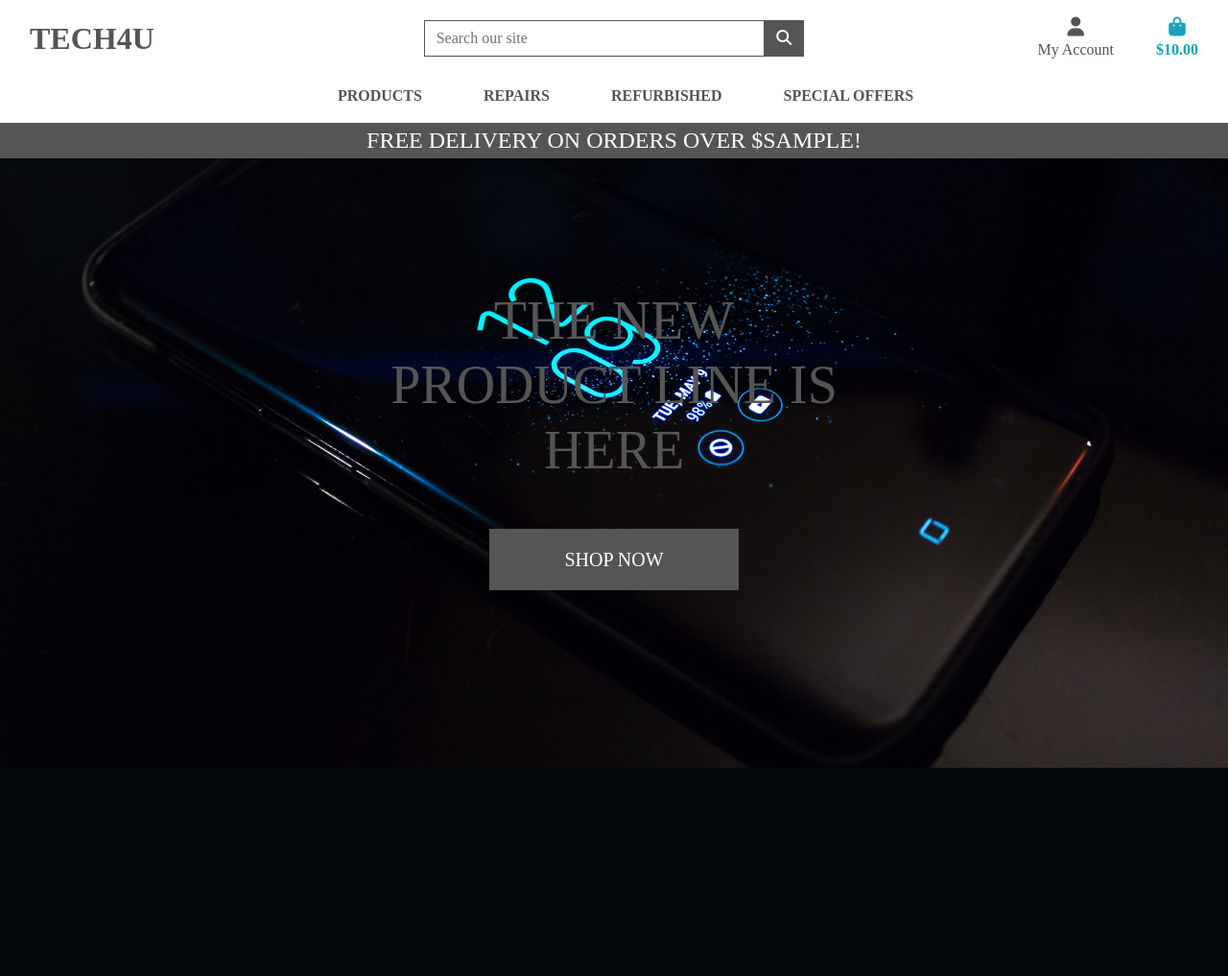
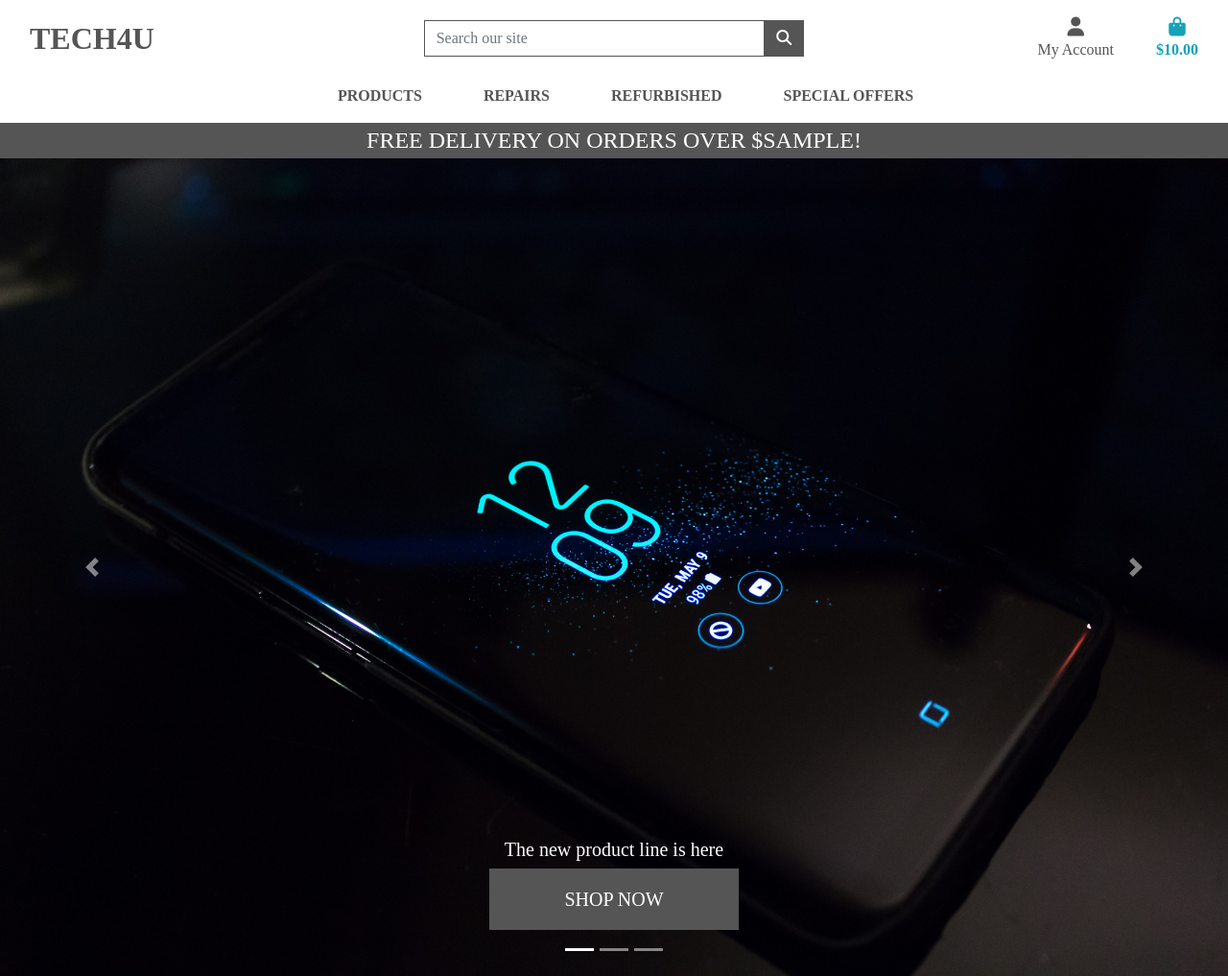
Before and after one commit to rameez1822534/milestone-4, a Django app: template home/templates/home/index.html in a window 1280 px wide. Shown: the whole page at 96% size. Before the commit the page ends 800 px from the top, so only its background shows below. Run offline with Django 3.2, Linux system fonts and the light colour scheme; the template is opened without the code that fills it: most values are stand-ins (such as "Sample title", 1, 10 or a date in 2020); some libraries are stand-ins or nearby versions; some web fonts are replaced.

Commit message:
carousel added

```diff
--- a/home/templates/home/index.html
+++ b/home/templates/home/index.html
@@ -13,18 +13,52 @@
 {% endblock %}
 
 {% block content %}
-    <div class="container h-100">
-        <div class="row h-100">
-            <div class="col-8 col-md-6 m-auto text-center">
-                <h1 class="display-4 logo-font text-black">
-                    The new product line is here
-                </h1>
-                <div class="my-5">
+<div class="row">
+<div class="container-fluid">
+  <div id="carouselExampleIndicators" class="carousel slide" data-ride="carousel">
+  <ol class="carousel-indicators">
+    <li data-target="#carouselExampleIndicators" data-slide-to="0" class="active"></li>
+    <li data-target="#carouselExampleIndicators" data-slide-to="1"></li>
+    <li data-target="#carouselExampleIndicators" data-slide-to="2"></li>
+  </ol>
+  <div class="carousel-inner">
+    <div class="carousel-item active">
+     <img class="w-100" src="/media/pexels-noah-erickson-404280 copy.jpg" alt="First slide">
+      <div class="carousel-caption">
+    <h5>The new product line is here</h5>
     <h4>
      <a href="" class="shop-now-button btn btn-lg rounded-0 text-uppercase py-3">Shop Now</a>
     </h4>
   </div>
     </div>
+    <div class="carousel-item">
+     <img class="w-100" src="/media/pexels-noah-erickson-404280 copy.jpg" alt="Second slide">
+      <div class="carousel-caption d-none d-md-block">
+    <h5>The new product line is here</h5>
+    <h4>
+     <a href="" class="shop-now-button btn btn-lg rounded-0 text-uppercase py-3">Shop Now</a>
+    </h4>
+    </div>
+    </div>
+    <div class="carousel-item">
+      <img class="w-100" src="/media/pexels-noah-erickson-404280 copy.jpg" alt="Third slide">
+      <div class="carousel-caption d-none d-md-block">
+    <h5>The new product line is here</h5>
+    <h4>
+     <a href="" class="shop-now-button btn btn-lg rounded-0 text-uppercase py-3">Shop Now</a>
+    </h4>
+    </div>
+  </div>
+  <a class="carousel-control-prev" href="#carouselExampleIndicators" role="button" data-slide="prev">
+    <span class="carousel-control-prev-icon" aria-hidden="true"></span>
+    <span class="sr-only">Previous</span>
+  </a>
+  <a class="carousel-control-next" href="#carouselExampleIndicators" role="button" data-slide="next">
+    <span class="carousel-control-next-icon" aria-hidden="true"></span>
+    <span class="sr-only">Next</span>
+  </a>
+</div>
+</div>
 </div>
 </div>
 {% endblock %}
--- a/static/css/base.css
+++ b/static/css/base.css
@@ -3,9 +3,8 @@ html {
 }
 
 body {
-    background: url('/media/pexels-noah-erickson-404280 copy.jpg') no-repeat center center fixed;
     background-size: cover;
-    height: calc(100vh - 164px);
+    height: calc(100vh - 104px);
     color: #555;
     font-family: 'Ranchers';
 }
@@ -52,6 +51,13 @@ body {
     background: #555 !important;
 }
 
+.carousel,.item,.active{
+   height:100%;
+ }
+.carousel-inner{
+    height:100%;
+}
+
 /* -------------------------------- Media Queries */
 
 /* Slightly larger container on xl screens */
```
Lines whose indentation alone changed are shown as unchanged.
